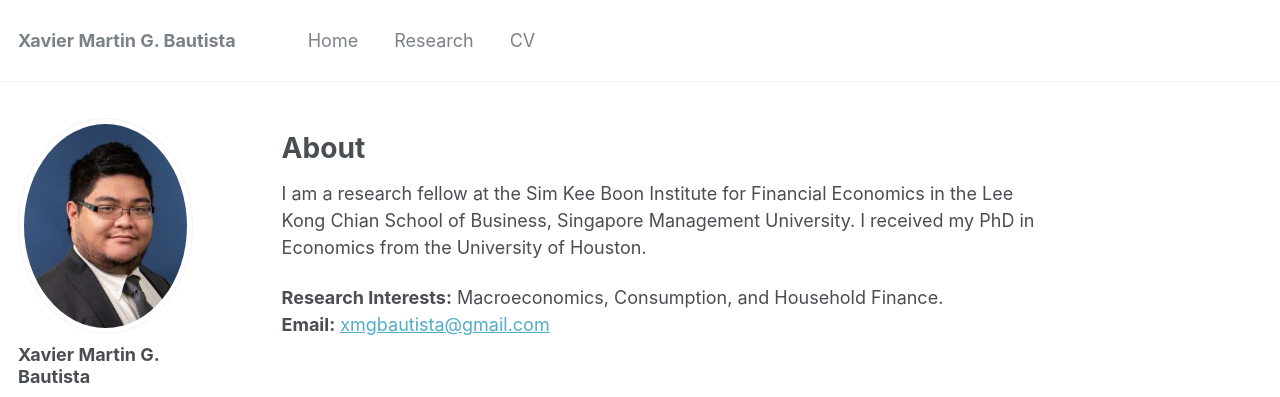
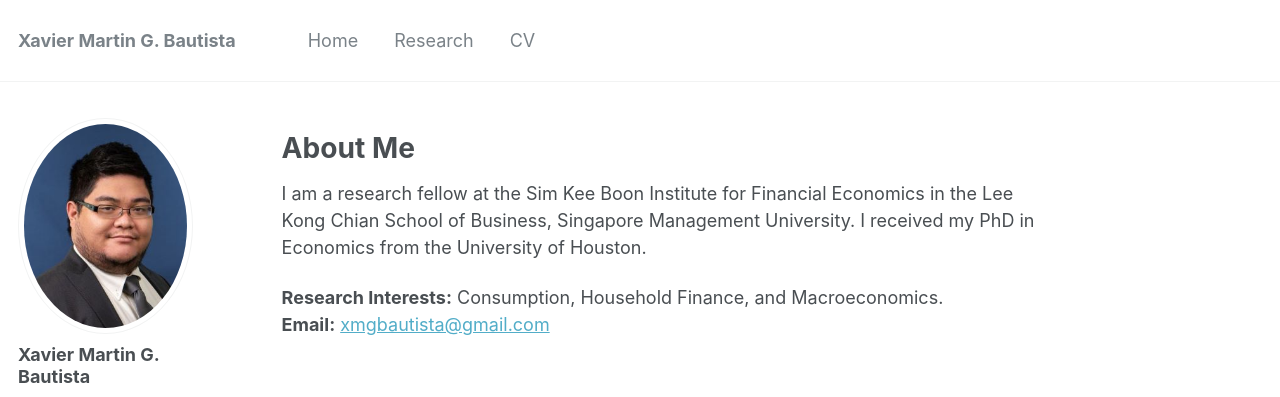
Before and after one commit to xmgbautista/xmgbautista.github.io, a Jekyll site: the page built from _pages/about.md, in a window 1280 px wide. Shown: the top 397 px of the page. Built offline with Jekyll 4.4.1, drawn with Linux system fonts in a browser that asks for light colours.

Commit message:
Update bio.

```diff
--- a/_pages/about.md
+++ b/_pages/about.md
@@ -6,6 +6,8 @@ author_profile: true
 redirect_from:
   - /about/
   - /about.html
+  - /about_me/
+  - /about_me.html
   - /home/
   - /home.html
 ---
@@ -13,12 +15,12 @@ redirect_from:
 {% include base_path %}
 {% capture written_label %}'None'{% endcapture %}
 
-# About
+# About Me
 
 I am a research fellow at the Sim Kee Boon Institute for Financial Economics in the Lee Kong Chian School of
 Business, Singapore Management University. I received my PhD in Economics from the University of Houston.
 <br>
 
-**Research Interests:** Macroeconomics, Consumption, and Household Finance.
+**Research Interests:** Consumption, Household Finance, and Macroeconomics.
 <br>
 **Email:** [xmgbautista@gmail.com](mailto:xmgbautista@gmail.com)
```
Also changed, not shown: 1 other file.
